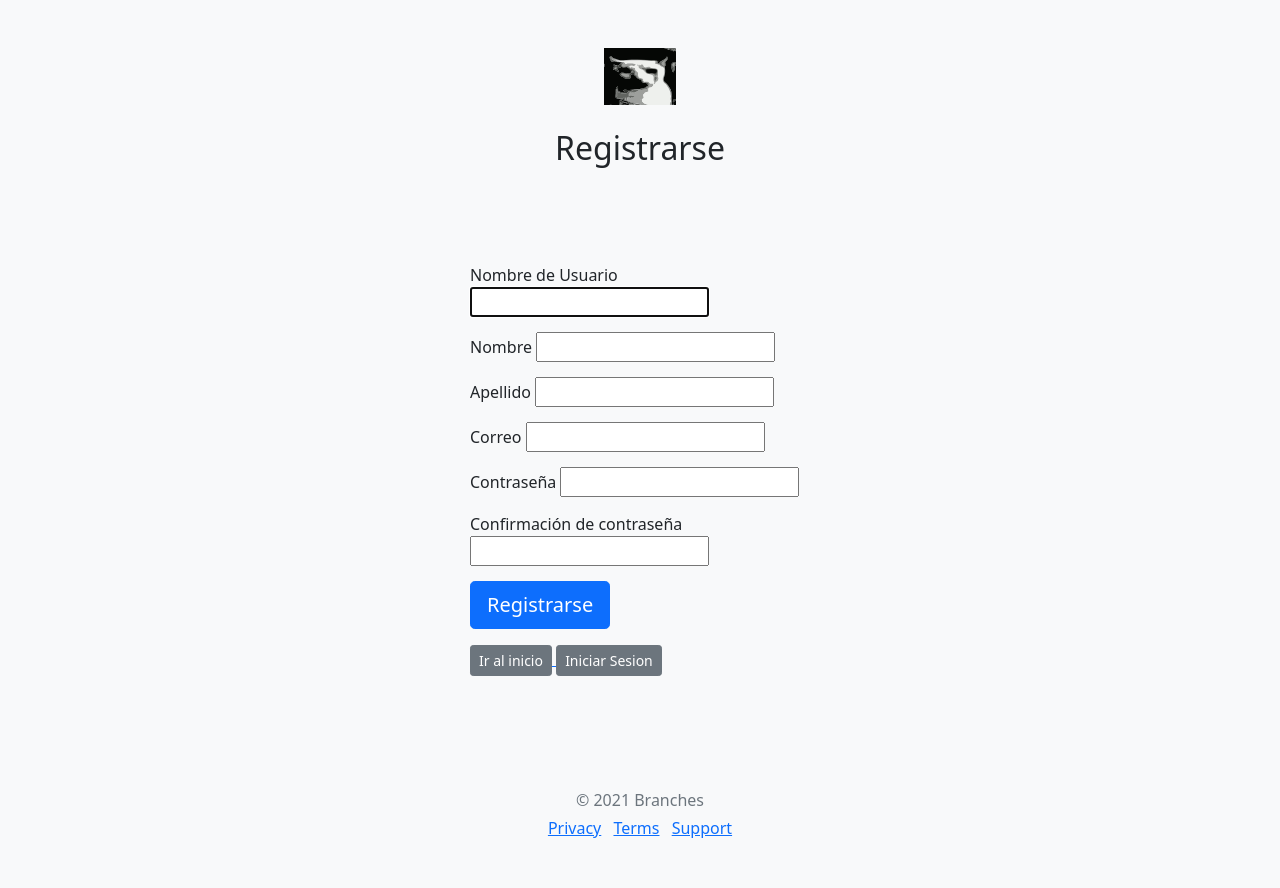
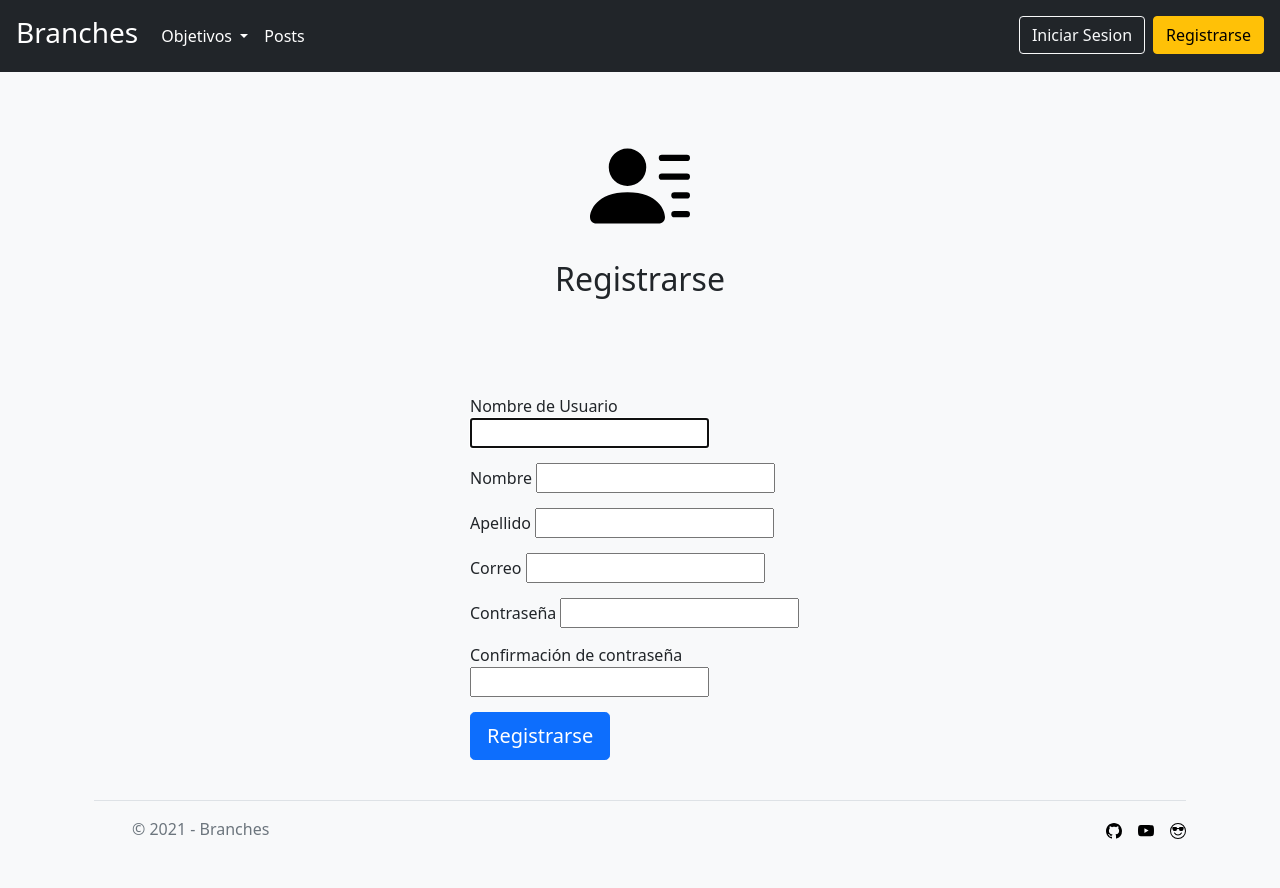
Before and after one commit to louisrubin/Branches, a Django app: page /usuarios/registro/ in a window 1280 px wide. After the commit the page ends 839 px from the top, so only its background shows below. Run offline with Django 3.2, Linux system fonts and the light colour scheme.

Commit message:
diseño login, register, header

```diff
--- a/Branches/Branches/views.py
+++ b/Branches/Branches/views.py
@@ -2,7 +2,7 @@ from django.shortcuts import render
 
 from apps.usuarios.models import Usuario
 from apps.posts.models import Post
-from django.views.generic.base import TemplateView
+#from django.views.generic.base import TemplateView
 from django.views.generic import  ListView
 
 # vista basada en funcion
--- a/Branches/apps/posts/views.py
+++ b/Branches/apps/posts/views.py
@@ -33,7 +33,7 @@ class Mis_Posts(LoginRequiredMixin, ListView):
     template_name = "posts/my_posts.html"
     model = Post
     context_object_name = "posts"
-    paginate_by = 10
+    paginate_by = 2
 
     def get_queryset(self):
         return Post.objects.filter(autor = self.request.user.id).order_by("id")
--- a/Branches/templates/base/base.html
+++ b/Branches/templates/base/base.html
@@ -15,8 +15,8 @@
         <body>
     {% include 'base/header.html' %}
 
-            <nav class="navbar navbar-expand-lg navbar-light bg-light">
-                <div class="container-fluid">
+            <nav class="navbar navbar-expand-lg navbar-light">
+                {% comment %} <div class="container-fluid">
                     <div class="collapse navbar-collapse" id="navbarNavDropdown">
                         <ul class="navbar-nav">
                             <li class="nav-item">
--- a/Branches/templates/base/header.html
+++ b/Branches/templates/base/header.html
@@ -1,6 +1,6 @@
 {% load static %}
 
- <!-- ------------  HEADER 2 ------------- -->
+ <!-- =========================  HEADER 2 ========================= -->
 <div class="d-flex h-100 text-center text-white bg-dark">
 
 	<div class="cover-container d-flex w-100 h-100 p-3 mx-auto flex-column">
@@ -9,10 +9,40 @@
 			<a href="{% url 'inicio' %}">
 				<h3 class="float-md-start mb-0 text-white" style="padding-right: 15px;">Branches</h3> </a>
 
-				{% if user.is_superuser or user.es_administrador %}
-					<a href="{% url 'usuarios:admin_listar' %}" class="float-md-start mb-0 nav-link px-2 text-white">Usuarios</a>
-			  	{% endif %}
 
+
+
+			<a class="nav-link dropdown-toggle float-md-start mb-0 nav-link px-2 text-white" href="#" id="navbarDropdownMenuLink" role="button" data-bs-toggle="dropdown" aria-expanded="false">
+				Objetivos
+			</a>
+
+			<a href="" class="float-md-start mb-0 nav-link px-2 text-white">Posts</a>
+
+				<ul class="dropdown-menu" aria-labelledby="navbarDropdownMenuLink">
+					<li><a class="dropdown-item" href="{% url 'objetivos' %}">Fin de la pobreza</a></li>
+					<li><a class="dropdown-item" href="{% url 'objetivos' %}">Hambre cero</a></li>
+					<li><a class="dropdown-item" href="{% url 'objetivos' %}">Salud y bienestar</a></li>
+					<li><a class="dropdown-item" href="{% url 'objetivos' %}">Educación de calidad</a></li>
+					<li><a class="dropdown-item" href="{% url 'objetivos' %}">Igualdad de género</a></li>
+					<li><a class="dropdown-item" href="{% url 'objetivos' %}">Agua limpia y saneamiento</a></li>
+					<li><a class="dropdown-item" href="{% url 'objetivos' %}">Energía asequible y no contaminante</a></li>
+					<li><a class="dropdown-item" href="{% url 'objetivos' %}">Trabajo decente y crecimiento económico</a></li>
+					<li><a class="dropdown-item" href="{% url 'objetivos' %}">Agua, industria, innovación e insfraestructura</a></li>
+					<li><a class="dropdown-item" href="{% url 'objetivos' %}">Reducción de las desigualdades</a></li>
+					<li><a class="dropdown-item" href="{% url 'objetivos' %}">Ciudades y comunidades sostenibles</a></li>
+					<li><a class="dropdown-item" href="{% url 'objetivos' %}">Producción y consumos responsables</a></li>
+					<li><a class="dropdown-item" href="{% url 'objetivos' %}">Acción por el clima</a></li>
+					<li><a class="dropdown-item" href="{% url 'objetivos' %}">Vida submarina</a></li>
+					<li><a class="dropdown-item" href="{% url 'objetivos' %}">Vida de ecocistemas terrestres</a></li>
+					<li><a class="dropdown-item" href="{% url 'objetivos' %}">Paz, justicia e instituciones sólidas</a></li>
+					<li><a class="dropdown-item" href="{% url 'objetivos' %}">Alianzas para lograr los objetivos</a></li>
+				</ul>
+
+
+
+			{% if user.is_superuser or user.es_administrador %}
+				<a href="{% url 'usuarios:admin_listar' %}" class="float-md-start mb-0 nav-link px-2 text-white">Usuarios</a>
+			{% endif %}
 
 
 			<nav class="nav nav-masthead justify-content-center float-md-end">
@@ -53,7 +83,7 @@
 </div>
 
 
- <!-- ------------  HEADER 1 ------------- -->
+ <!-- =========================   HEADER 1  ========================= -->
 <!--
 <header class="p-3 bg-dark text-white">
   <div class="container">
--- /dev/null
+++ b/Branches/templates/includes/paginated.html
@@ -0,0 +1,36 @@
+<!-- Marce Perez -->
+
+{% if is_paginated %}
+    <nav aria-label="Page navigation example">
+            <ul class="pagination justify-content-center">
+
+                {% if page_obj.number == 1 %}
+                    <li class="page-item disabled">
+                        <a class="page-link">Anterior</a>
+                    </li>
+                {% else %}
+                    <li class="page-item"><a class="page-link" href="?page={{page_obj.previous_page_number}}"> Anterior </a></li>
+                {% endif %}
+
+                {% for i in paginator.page_range %}
+                    {% if i > page_obj.number|add:'-1' and i < page_obj.number|add:'1' %}
+                        <li class="page-item"><a class="page-link" href="#">   {{i}}   </a></li>
+                    {% endif%}
+                {% endfor %}
+
+
+                {% if page_obj.number == paginator.num_pages %}
+                    <li class="page-item disabled">
+                        <a class="page-link">Siguiente</a>
+                    </li>
+                {% else %}
+                    <li class="page-item">
+                        <a class="page-link" href="?page={{page_obj.next_page_number}}"> Siguiente
+                        </a>
+                    </li>
+                {% endif %}
+
+
+            </ul>
+        </nav>
+{% endif %}
--- a/Branches/templates/usuarios/perfil.html
+++ b/Branches/templates/usuarios/perfil.html
@@ -12,7 +12,7 @@
 	   <div class="col-md-2 d-flex align-items-center">
 	   </div>
 
-	   	<ul class="nav col-md-3 justify-content-end list-unstyled d-flex">
+	   	<ul class="nav col-md-3 justify-content-end list-unstyled d-flex" style="padding-right: 20px;">
 			<a class="btn btn-outline-secondary btn-sm" href="{% url 'posts:mis_posts' %}" >Mis Posts</a>
 			<a class="btn btn-outline-secondary btn-sm" href="{% url 'usuarios:editar_perfil' user.id %}" >Editar Perfil</a>
 	   	</ul>
--- a/Branches/templates/usuarios/registro.html
+++ b/Branches/templates/usuarios/registro.html
@@ -1,3 +1,9 @@
+{% extends 'base/base.html' %}
+
+{% load static %}
+
+{% block contenido %}
+
 	<html lang="en">
 		<head>
 			<meta charset="utf-8">
@@ -47,7 +53,7 @@
 
 		<div class="py-5 text-center">
 
-      <img class="d-block mx-auto mb-4" src="/static/gatito.svg" alt="" width="72" height="57">
+			<img class="d-block mx-auto mb-4" src="{% static 'person-lines-fill.svg' %}" alt="" width="100">
 			<h2>Registrarse</h2>
 
 		</div >
@@ -66,27 +72,6 @@
 
 				<button class="w-60 btn btn-primary btn-lg" type="submit">Registrarse</button>
 			</form>
-
-				<a href="{% url 'inicio' %}">
-					<button type="button" class="w-60 btn btn-secondary btn-sm">Ir al inicio</button>
-				</a>
-
-				<a href="{% url 'login' %}">
-					<button type="button" class="w-60 btn btn-secondary btn-sm">Iniciar Sesion</button>
-				</a>
-      	</div>
-    </div>
-
-  </main>
-
-  <footer class="my-5 pt-5 text-muted text-center text-small">
-    <p class="mb-1">© 2021 Branches</p>
-    <ul class="list-inline">
-      <li class="list-inline-item"><a href="#">Privacy</a></li>
-      <li class="list-inline-item"><a href="#">Terms</a></li>
-      <li class="list-inline-item"><a href="#">Support</a></li>
-    </ul>
-  </footer>
 	</div>
 
 
@@ -96,4 +81,6 @@
 			<script src="form-validation.js"></script>
 
 
-</body></html>
+	</body>
+	</html>
+{% endblock contenido %}
```
Also changed, not shown: other parts of Branches/templates/base/base.html (+2 -33 lines), Branches/templates/index.html (+0 -11 lines), Branches/templates/login.html (+8 -16 lines), Branches/templates/objetivos.html (+9 -3 lines), Branches/static/B-50px.png (deleted), Branches/static/B.png (deleted), Branches/static/gatito.svg (deleted), Branches/static/person-lines-fill.svg (added), Branches/static/person-square.svg (added). Lines whose indentation alone changed are shown as unchanged.
